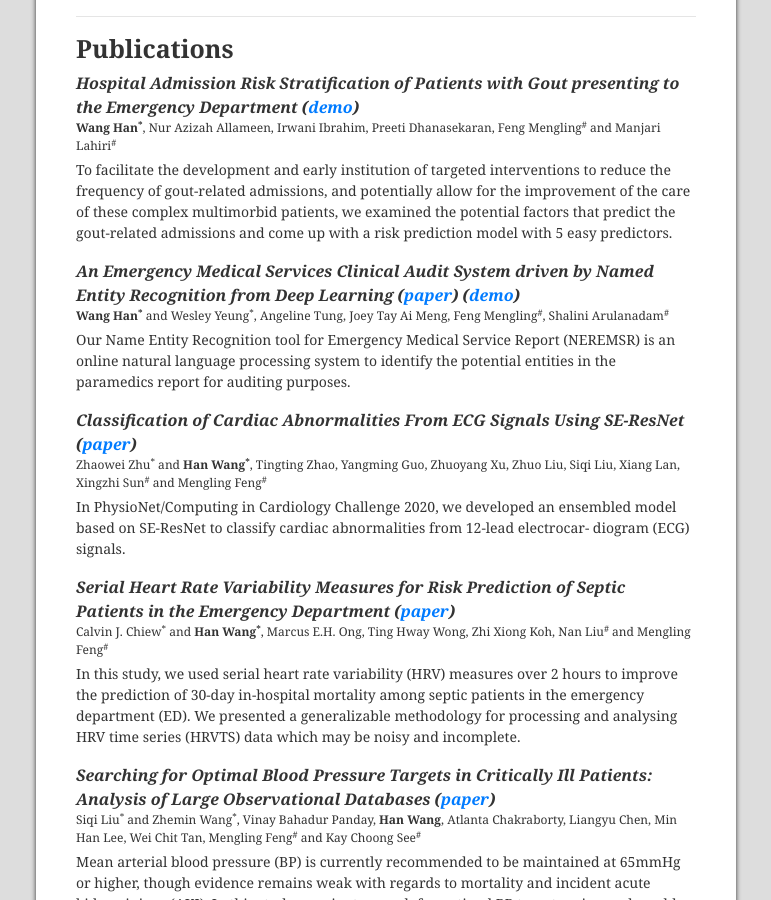
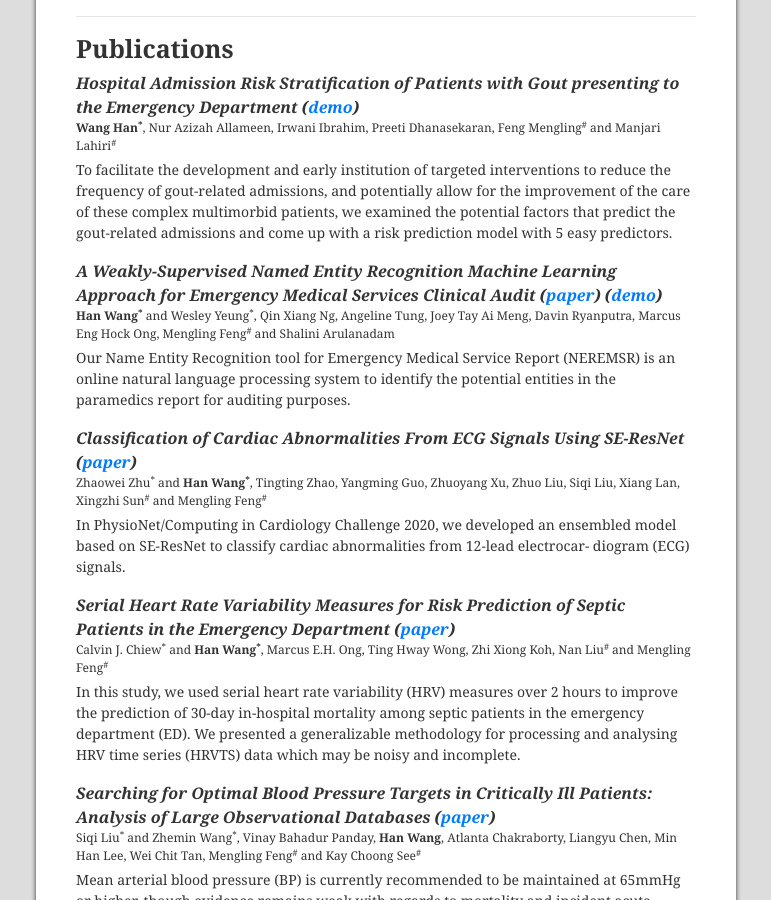
Before and after one commit to Hans0124SG/Hans0124SG.github.io, a Jekyll site: the page index.html, which Jekyll copies as it is, in a window 1280 px wide and 900 px high, scrolled down 1504 px. Shown: the whole window, without its empty margins (254-1025 px from the left). Built offline with Jekyll 4.4.1, drawn with Linux system fonts in a browser that asks for light colours.

```diff
--- a/index.html
+++ b/index.html
@@ -207,10 +207,10 @@
 </span><br/>
 <p id='intro'>To facilitate the development and early institution of targeted interventions to reduce the frequency of gout-related admissions, and potentially allow for the improvement of the care of these complex multimorbid patients, we examined the potential factors that predict the gout-related admissions and come up with a risk prediction model with 5 easy predictors.</p>
 
-<span id='paper'>An Emergency Medical Services Clinical Audit System driven by Named Entity Recognition from Deep Learning
- (<a href="https://arxiv.org/abs/2007.03596">paper</a>) (<a href="https://emsnlp.herokuapp.com/">demo</a>) </span><br/>
+<span id='paper'>A Weakly-Supervised Named Entity Recognition Machine Learning Approach for Emergency Medical Services Clinical Audit
+ (<a href="https://www.mdpi.com/1660-4601/18/15/7776">paper</a>) (<a href="https://emsnlp.herokuapp.com/">demo</a>) </span><br/>
 <span id='author'>
-  <b>Wang Han<sup>*</sup></b> and Wesley Yeung<sup>*</sup>, Angeline Tung, Joey Tay Ai Meng, Feng Mengling<sup>#</sup>, Shalini Arulanadam<sup>#</sup>
+  <b>Han Wang<sup>*</sup></b> and Wesley Yeung<sup>*</sup>, Qin Xiang Ng, Angeline Tung, Joey Tay Ai Meng, Davin Ryanputra, Marcus Eng Hock Ong, Mengling Feng<sup>#</sup> and Shalini Arulanadam
 </span><br/>
 <p id='intro'>Our Name Entity Recognition tool for Emergency Medical Service Report (NEREMSR) is an online natural language processing system to identify the potential entities in the paramedics report for auditing purposes.</p>
 
```
